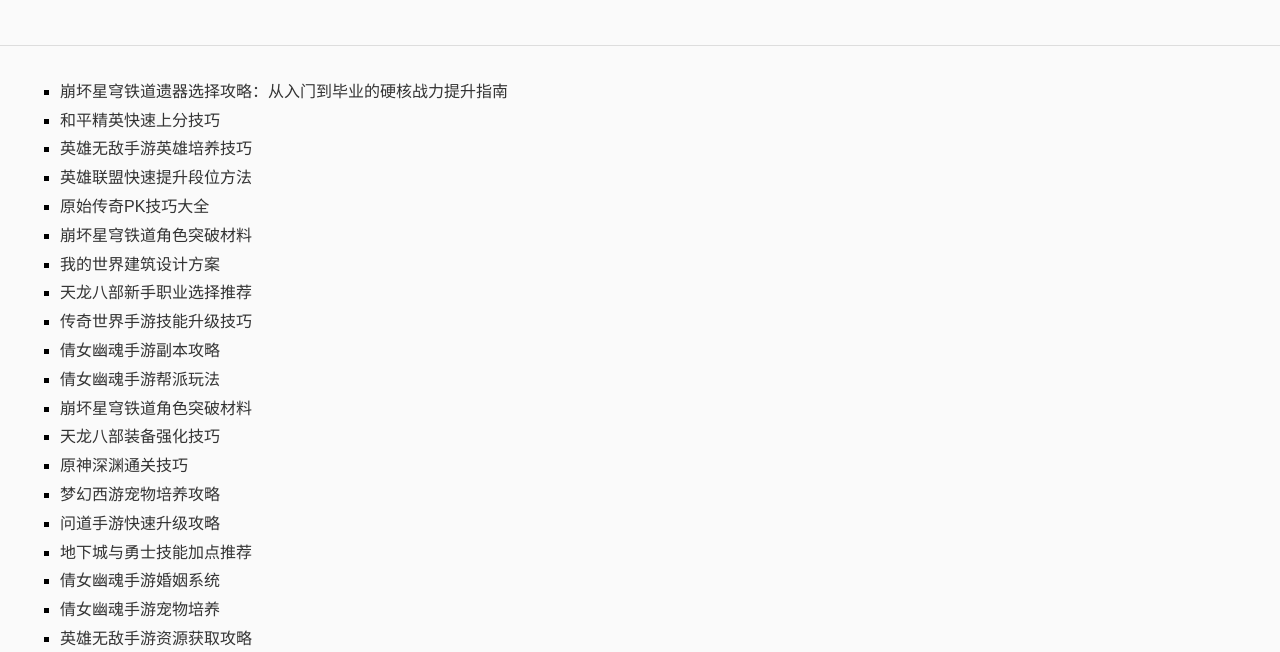
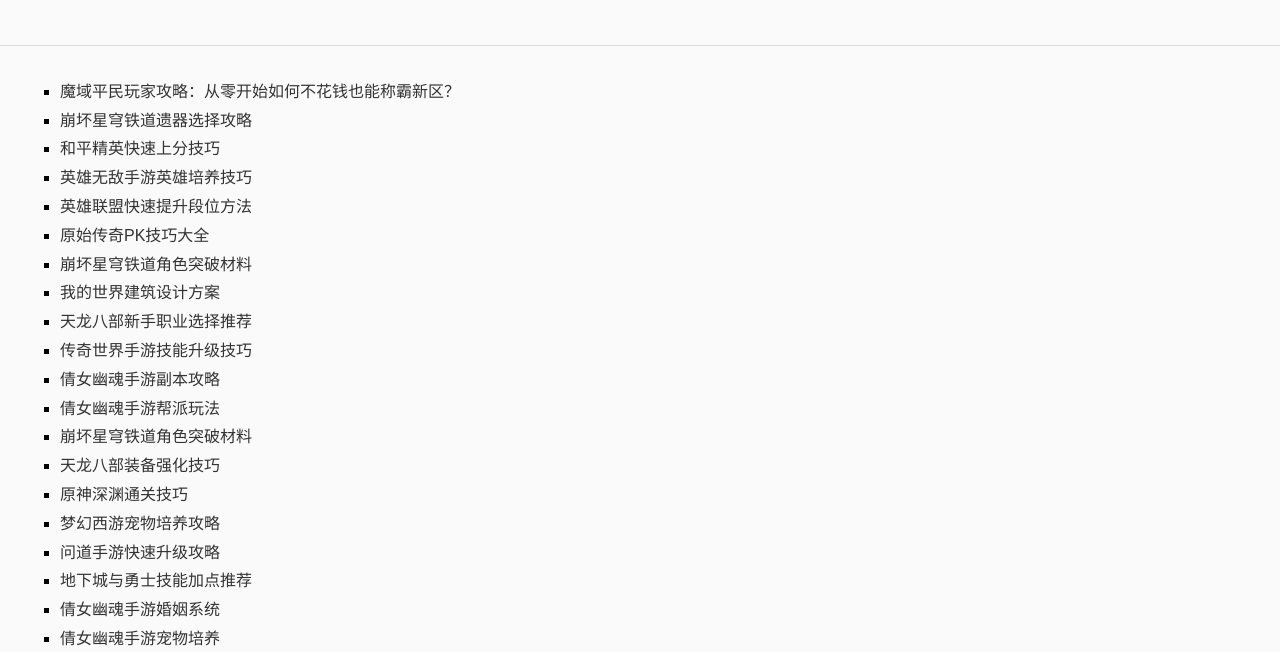
Before and after one commit to wuzesmtios/classic-mmo-atlas, a plain HTML site: page index.html in a window 1280 px wide. Shown: the part 148-800 px from the top of the page. Drawn offline with Linux system fonts and the light colour scheme.

Commit message:
update index

```diff
--- a/index.html
+++ b/index.html
@@ -21,7 +21,8 @@
 <body class="hub_icjbc">
     <header class="hub_ctehp"><h1>经典网游进阶攻略网 - 装备掉落、隐藏任务与高效打金教程</h1><p>汇集经典 MMORPG 网络游戏的高阶玩法攻略。包含详细的地图怪物分布、装备隐藏掉落列表、多开打金路线规划以及各职业强力流派构建。全方位解析游戏核心玩法。</p></header>
     <article class="hub_xwotx"><div><ul class="hub_bcdxq">
-<li><a href="https://wuzesmtios.github.io/classic-mmo-atlas/docs/2026-11-15-0b747b.html">崩坏星穹铁道遗器选择攻略：从入门到毕业的硬核战力提升指南</a></li>
+<li><a href="https://wuzesmtios.github.io/classic-mmo-atlas/docs/2026-11-15-b9a149.html">魔域平民玩家攻略：从零开始如何不花钱也能称霸新区？</a></li>
+                <li><a href="https://wuzesmtios.github.io/classic-mmo-atlas/docs/2026-11-15-0b747b.html">崩坏星穹铁道遗器选择攻略</a></li>
                 <li><a href="https://wuzesmtios.github.io/classic-mmo-atlas/docs/2026-11-14-08f9f8.html">和平精英快速上分技巧</a></li>
                 <li><a href="https://wuzesmtios.github.io/classic-mmo-atlas/docs/2026-11-14-f1c2ec.html">英雄无敌手游英雄培养技巧</a></li>
                 <li><a href="https://wuzesmtios.github.io/classic-mmo-atlas/docs/2026-11-13-94baf6.html">英雄联盟快速提升段位方法</a></li>
```
